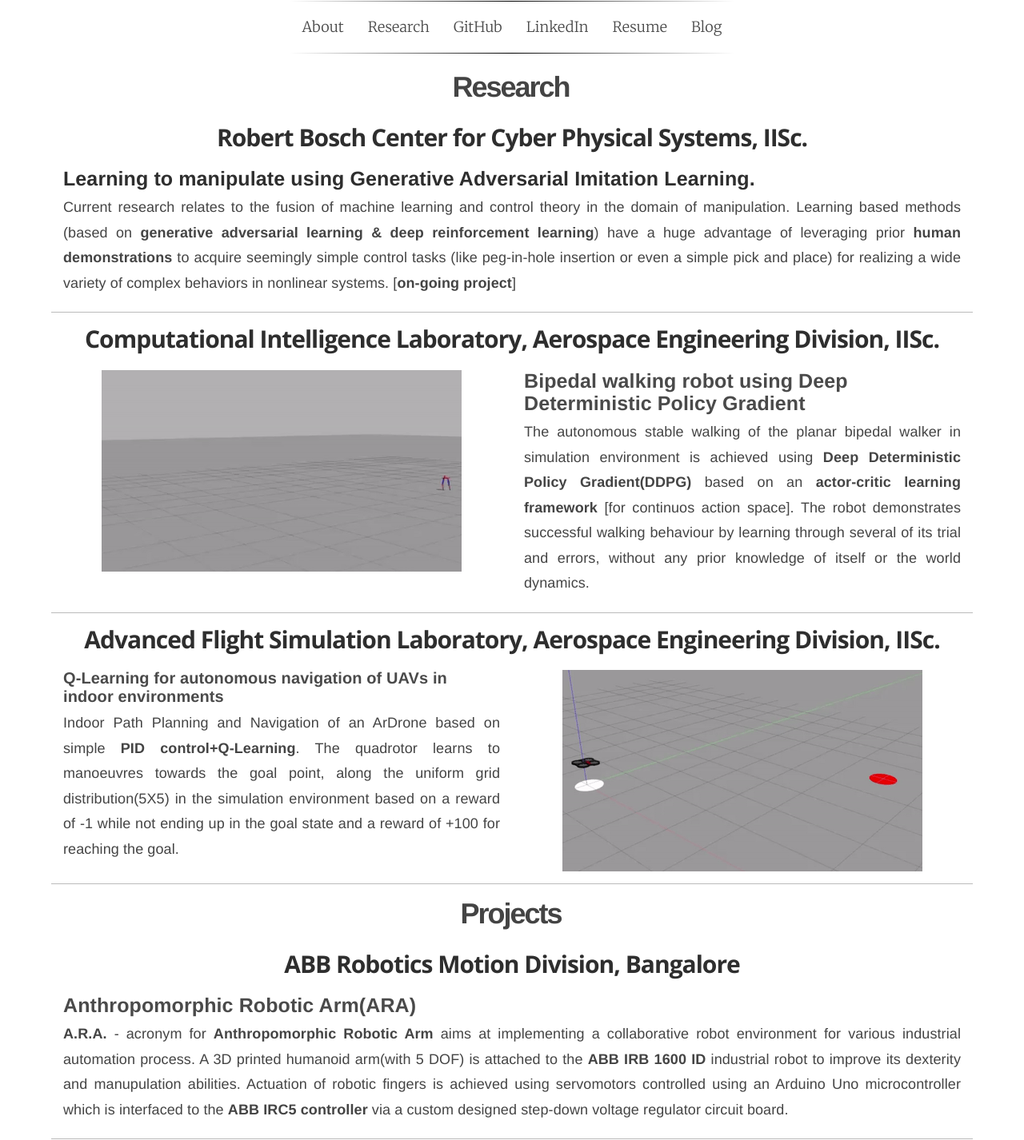
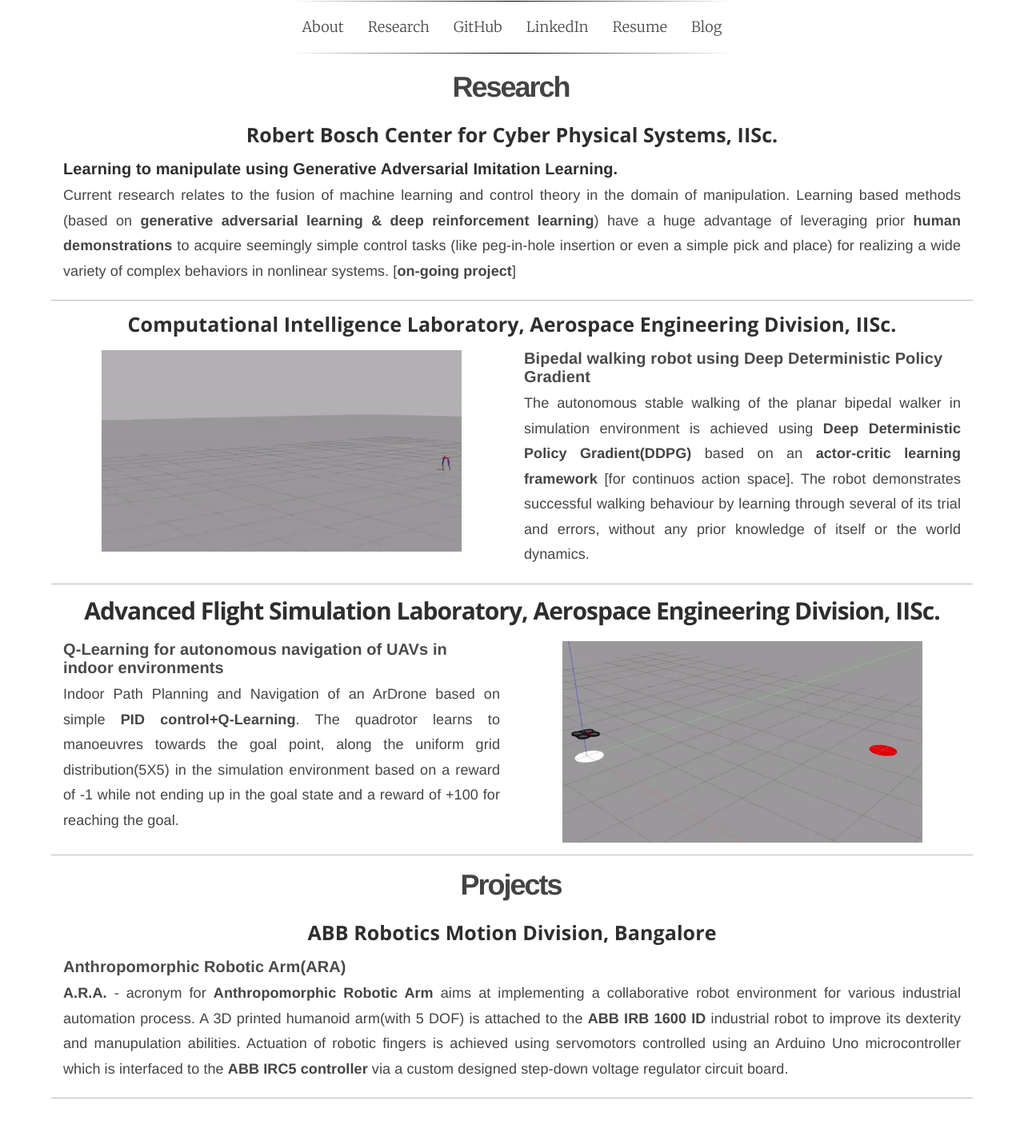
Before and after one commit to navuboy/navuboy.github.io, a Jekyll site: the page built from research.html, in a window 1280 px wide. Shown: the whole page at 80% size. Built offline with Jekyll 4.4.1, drawn with Linux system fonts in a browser that asks for light colours; some web fonts are replaced; after the commit the page ends 1375 px from its top, so only the background shows below that.

Commit message:
updated research.md

```diff
--- a/_includes/research.md
+++ b/_includes/research.md
@@ -11,12 +11,12 @@
 
 <h1 class="rsection"><b>Research</b></h1>
 
-<h2><b>Robert Bosch Center for Cyber Physical Systems, IISc.</b></h2>
+<h3><b>Robert Bosch Center for Cyber Physical Systems, IISc.</b></h3>
 
 <div class="container-fluid">
   <div class="row">
     <div class="col-md-12">
-        <h3 class="rtitle"><b>Learning to manipulate using Generative Adversarial Imitation Learning.</b></h3>
+        <h4 class="rtitle"><b>Learning to manipulate using Generative Adversarial Imitation Learning.</b></h4>
         <p style="text-align:justify">
         Current research relates to the fusion of machine learning and control theory in the domain of manipulation. Learning based methods (based on <strong>generative adversarial learning & deep reinforcement learning</strong>) have a huge advantage of leveraging prior <b>human demonstrations</b> to acquire seemingly simple control tasks (like peg-in-hole insertion or even a simple pick and place) for realizing a wide variety of complex behaviors in nonlinear systems. [<b>on-going project</b>] <!-- In collaboration with Yaskawa India Private Limited. -->
         </p>
@@ -28,7 +28,7 @@
 
 ---
 
-<h2><b>Computational Intelligence Laboratory, Aerospace Engineering Division, IISc.</b></h2>
+<h3><b>Computational Intelligence Laboratory, Aerospace Engineering Division, IISc.</b></h3>
 
 <div class="container-fluid">
   <div class="row">
@@ -36,7 +36,7 @@
         <img class="rimg" src="{{ site.github.url }}/media/biped_trained.gif" />
     </div>
     <div class="col-md-6">
-        <h3 class="rtitle"><b><a href="{{ site.github.url }}/biped.html" class="main-link">Bipedal walking robot using Deep Deterministic Policy Gradient</a></b></h3>
+        <h4 class="rtitle"><b><a href="{{ site.github.url }}/biped.html" class="main-link">Bipedal walking robot using Deep Deterministic Policy Gradient</a></b></h4>
         <p style="text-align:justify">
         The autonomous stable walking of the planar bipedal walker in simulation environment is achieved using <strong>Deep Deterministic Policy Gradient(DDPG)</strong> based on an <strong>actor-critic learning framework</strong> [for continuos action space]. The robot demonstrates successful walking behaviour by learning through several of its trial and errors, without any prior knowledge of itself or the world dynamics.
         </p>
@@ -72,12 +72,12 @@
 
 <h1 class="rsection"><b>Projects</b></h1>
 
-<h2><b>ABB Robotics Motion Division, Bangalore</b></h2>
+<h3><b>ABB Robotics Motion Division, Bangalore</b></h3>
 
 <div class="container-fluid">
   <div class="row">
     <div class="col-md-12">
-        <h3 class="rtitle"><b><a href="{{ site.github.url }}/ara.html" class="main-link">Anthropomorphic Robotic Arm(ARA)</a></b></h3>
+        <h4 class="rtitle"><b><a href="{{ site.github.url }}/ara.html" class="main-link">Anthropomorphic Robotic Arm(ARA)</a></b></h4>
         <p style="text-align:justify">
         <strong>A.R.A.</strong> - acronym for <strong>Anthropomorphic Robotic Arm</strong> aims at implementing a collaborative robot environment for various  industrial automation process. A 3D printed humanoid arm(with 5 DOF) is attached to the <strong>ABB IRB 1600 ID</strong> industrial robot to improve its dexterity and manupulation abilities. Actuation of robotic fingers is achieved using servomotors controlled using an Arduino Uno microcontroller which is interfaced to the <strong>ABB IRC5 controller</strong> via a custom designed step-down voltage regulator circuit board.
         </p>
```
